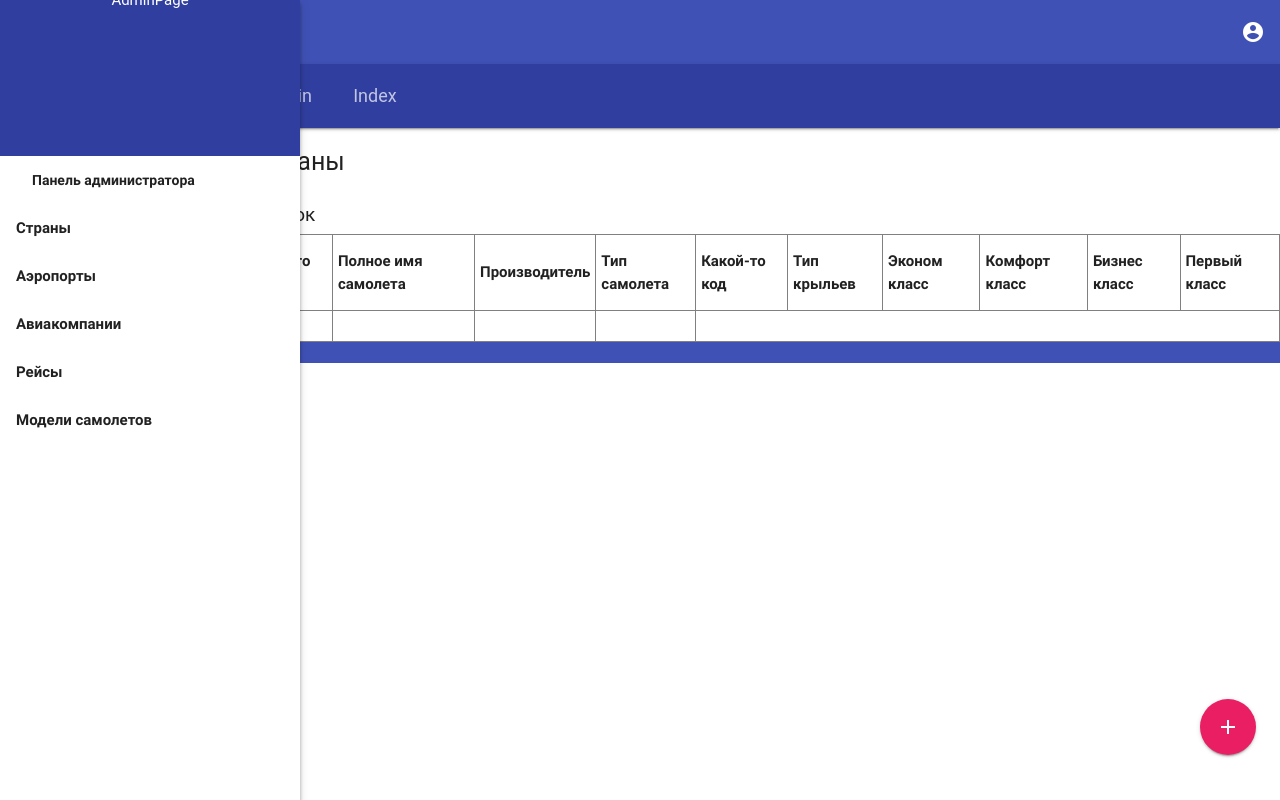
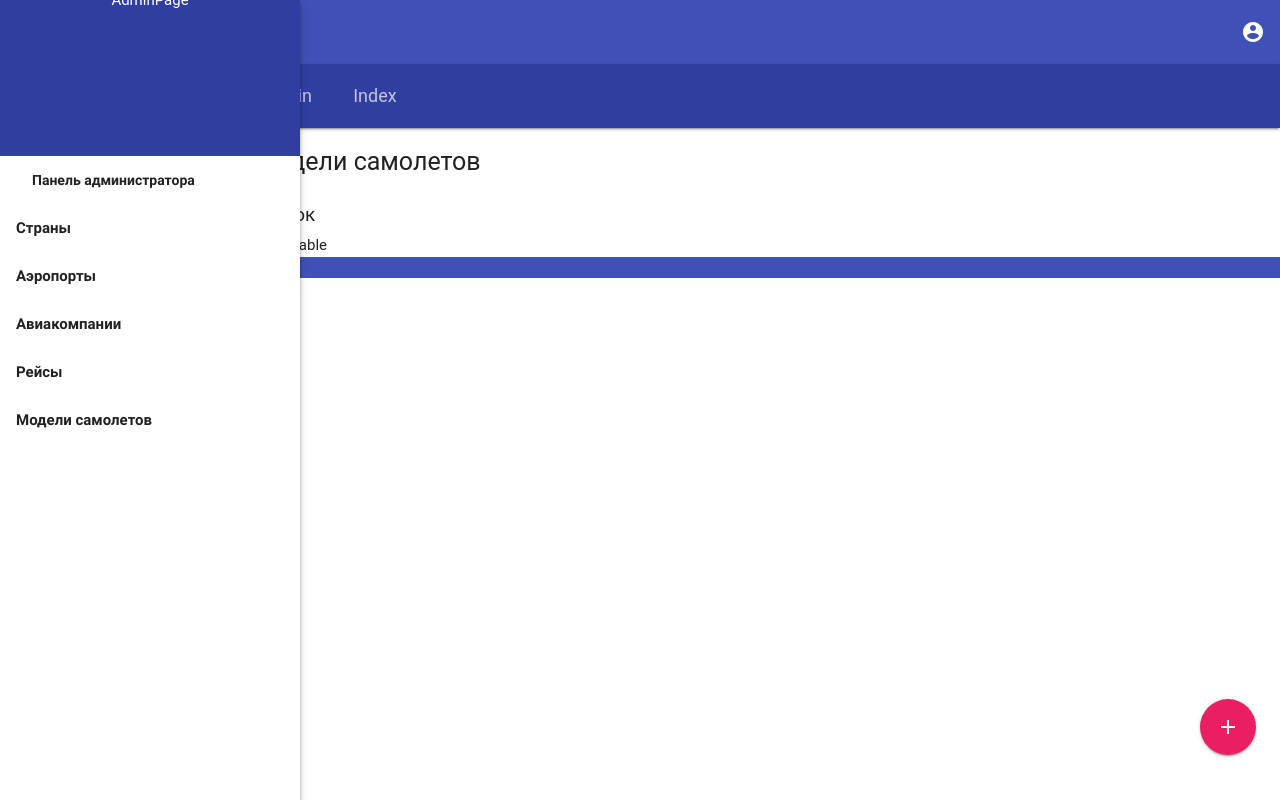
Before and after one commit to ukurysheva/globavia, a Flask app: template templates/list_plane.html in a window 1280 px wide. Run offline with Flask 2, Linux system fonts and the light colour scheme; the template is opened without the code that fills it: most values are stand-ins (such as "Sample title", 1, 10 or a date in 2020); lists and menus that the app fills with data are empty; some libraries are stand-ins or nearby versions; some web fonts are replaced.

Commit message:
admin list

```diff
--- a/main.py
+++ b/main.py
@@ -596,7 +596,11 @@ def get_aviacompany():
         if request.method == "GET":
             response = requests.get('http://gvapi:8000/v1/airlines')
             data = response.json()
-            return render_template('list_aviacompany.html')
+
+            data_table = pd.DataFrame(data["data"])
+            # df = pd.DataFrame(data_dic, columns=columns)
+            table = data_table.to_html()
+            return render_template('list_aviacompany.html', table=table)
     else:
         return redirect('/admin/sign-in')
 
@@ -609,7 +613,10 @@ def get_country():
         if request.method == "GET":
             response = requests.get('http://gvapi:8000/v1/countries')
             data = response.json()
-            return render_template('list_country.html')
+
+            data_table = pd.DataFrame(data["data"])
+            table = data_table.to_html()
+            return render_template('list_country.html', table=table)
     else:
         return redirect('/admin/sign-in')
 
@@ -622,7 +629,11 @@ def get_flight():
         if request.method == "GET":
             response = requests.get('http://gvapi:8000/v1/flights')
             data = response.json()
-            return render_template('list_flight.html')
+
+            data_table = pd.DataFrame(data["data"])
+            # df = pd.DataFrame(data_dic, columns=columns)
+            table = data_table.to_html()
+            return render_template('list_flight.html', table=table)
     else:
         return redirect('/admin/sign-in')
 
@@ -635,7 +646,11 @@ def get_plane():
         if request.method == "GET":
             response = requests.get('http://gvapi:8000/v1/aircrafts')
             data = response.json()
-            return render_template('list_plane.html')
+
+            data_table = pd.DataFrame(data["data"])
+            # df = pd.DataFrame(data_dic, columns=columns)
+            table = data_table.to_html()
+            return render_template('list_plane.html', table=table)
     else:
         return redirect('/admin/sign-in')
 
--- a/templates/list_airport.html
+++ b/templates/list_airport.html
@@ -188,7 +188,7 @@
   </header>
 
   <main>
-		<div class="text-block">Страны</div>
+		<div class="text-block">Аэропорты</div>
 		 <div class="text-block2">Список</div>
    {{ table | safe }}
     </div>
--- a/templates/list_country.html
+++ b/templates/list_country.html
@@ -190,11 +190,7 @@
   <main>
 		<div class="text-block">Страны</div>
 		 <div class="text-block2">Список</div>
-	     <table cellpadding="7">
-   <tr><th>Код страны</th><th>Название</th><th>Континент</th><th>Часовой пояс</th></tr>
-   <tr><td></td><td></td><td></td><td></td></tr>
-  </table>
- </table>
+{{ table | safe }}
     </div>
 
     <div class="fixed-action-btn click-to-toggle" style="bottom: 45px; right: 24px;">
--- a/templates/list_plane.html
+++ b/templates/list_plane.html
@@ -188,13 +188,9 @@
   </header>
 
   <main>
-		<div class="text-block">Страны</div>
+		<div class="text-block">Модели самолетов</div>
 		 <div class="text-block2">Список</div>
-	     <table cellpadding="7">
-   <tr><th>Какой-то код</th><th>Полное имя самолета</th><th>Производитель</th><th>Тип самолета</th><th>Какой-то код</th><th>Тип крыльев</th><th>Эконом класс</th><th>Комфорт класс</th><th>Бизнес класс</th><th>Первый класс</th></tr>
-   <tr><td></td><td></td><td></td><td></td></tr>
-  </table>
- </table>
+{{ table | safe }}
     </div>
 
     <div class="fixed-action-btn click-to-toggle" style="bottom: 45px; right: 24px;">
```
Also changed, not shown: templates/list_aviacompany.html (+2 -6 lines), templates/list_flight.html (+2 -6 lines).
